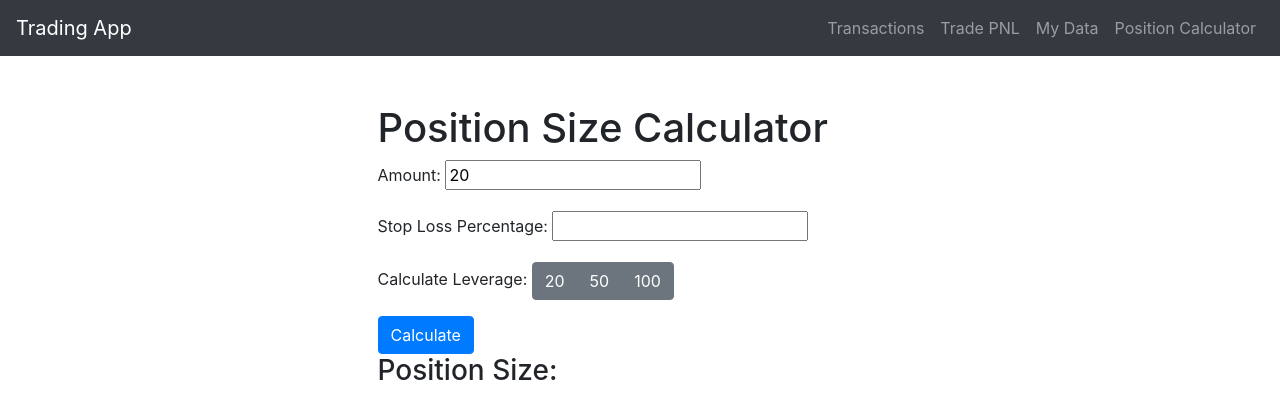
After one commit to mossygr/trade_weapon, a Flask app: page /position_calculator in a window 1280 px wide. The commit adds this page. Shown: the top 419 px of the page. Run offline with Flask 3, Linux system fonts and the light colour scheme; some libraries are stand-ins or nearby versions.

Commit message:
add position size

```diff
--- a/app.py
+++ b/app.py
@@ -37,6 +37,18 @@ def add_transaction():
     save_transactions(transactions)
 
     return redirect(url_for('transactions'))
+
+@app.route('/position_calculator', methods=['GET', 'POST'])
+def position_calculator():
+    if request.method == 'POST':
+        amount = float(request.form['amount'])
+        stop_loss_percentage = float(request.form['stop_loss_percentage'])
+
+        leverage = amount / (stop_loss_percentage * 0.01)
+
+        return render_template('position_calculator.html', position_size=leverage)
+
+    return render_template('position_calculator.html')
 
 @app.route('/transactions')
 def transactions():
--- a/templates/base.html
+++ b/templates/base.html
@@ -1,3 +1,4 @@
+<!-- base.html -->
 <!DOCTYPE html>
 <html>
 <head>
@@ -17,6 +18,9 @@
             <li class="nav-item">
                 <a class="nav-link" href="/mydata">My Data</a>
             </li>
+            <li class="nav-item">
+                <a class="nav-link" href="/position_calculator">Position Calculator</a>
+            </li>
         </ul>
     </nav>
 
--- /dev/null
+++ b/templates/position_calculator.html
@@ -0,0 +1,56 @@
+<!-- position_calculator.html -->
+{% extends 'base.html' %}
+
+{% block title %}Position Size Calculator{% endblock %}
+
+{% block content %}
+    <div class="container">
+        <div class="row">
+            <div class="col-md-6 offset-md-3">
+                <h1>Position Size Calculator</h1>
+                <form id="position-calculator-form" onsubmit="event.preventDefault();">
+                    <div class="form-group">
+                        <label for="amount">Amount:</label>
+                        <input type="text" id="amount" name="amount" value="20" required>
+                    </div>
+                    <div class="form-group">
+                        <label for="stop_loss_percentage">Stop Loss Percentage:</label>
+                        <input type="text" id="stop_loss_percentage" name="stop_loss_percentage" required>
+                    </div>
+                    <div class="form-group">
+                        <label for="leverage">Calculate Leverage:</label>
+                        <div class="btn-group" role="group" aria-label="Predefined Amount">
+                            <button type="button" class="btn btn-secondary" onclick="updatePositionSize(20)">20</button>
+                            <button type="button" class="btn btn-secondary" onclick="updatePositionSize(50)">50</button>
+                            <button type="button" class="btn btn-secondary" onclick="updatePositionSize(100)">100</button>
+                        </div>
+                    </div>
+                    <button type="submit" class="btn btn-primary" onclick="calculatePositionSize()">Calculate</button>
+                </form>
+                <div class="result">
+                    <h3>Position Size:</h3>
+                    <p id="position_size"></p>
+                </div>
+            </div>
+        </div>
+    </div>
+
+    <script>
+        var positionSize = 0;
+
+        function calculatePositionSize() {
+            var amount = parseFloat(document.getElementById('amount').value);
+            var stopLossPercentage = parseFloat(document.getElementById('stop_loss_percentage').value);
+            positionSize = amount / (stopLossPercentage * 0.01);
+            document.getElementById('position_size').textContent = positionSize.toFixed(2);
+        }
+
+        function updatePositionSize(number) {
+            if (positionSize === 0) {
+                calculatePositionSize();
+            }
+            positionSize /= number;
+            document.getElementById('position_size').textContent = positionSize.toFixed(2);
+        }
+    </script>
+{% endblock %}
--- /dev/null
+++ b/transaction.json
@@ -0,0 +1 @@
+[{"symbol": "btc", "result": "Take Profit", "notes": "sdda", "date": "2023-05-15"}]
```
Also changed, not shown: templates/transactions.json (deleted), 2 other files.
